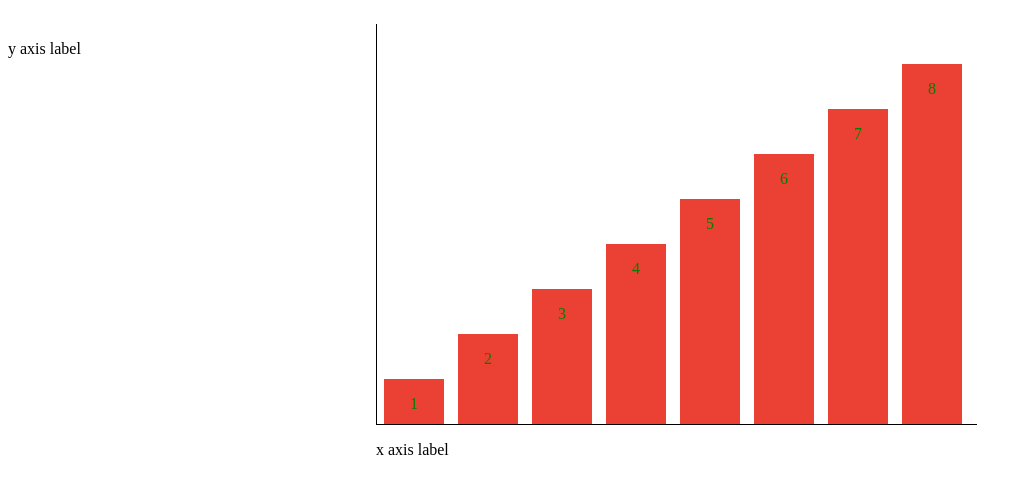
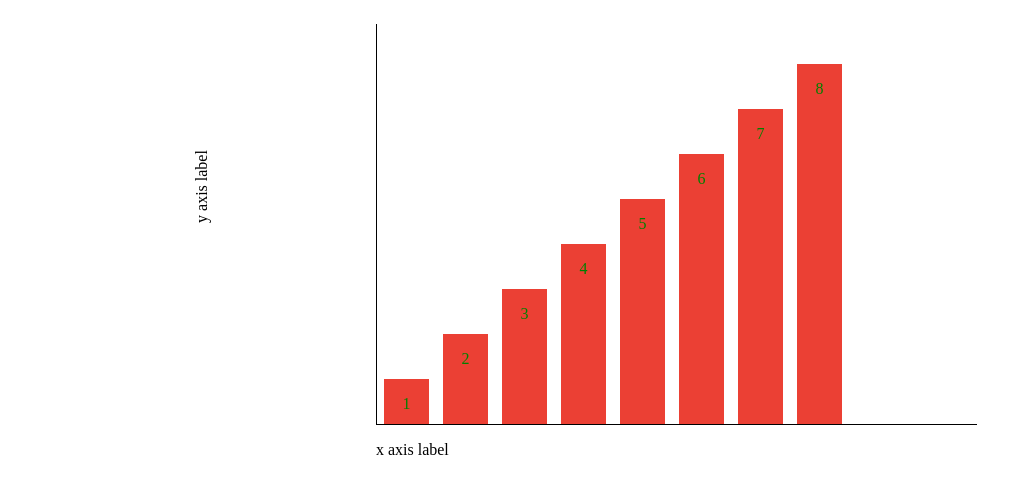
Before and after one commit to sophdubs/bar-chart-project, a website: page index.html in a window 1280 px wide. Shown: the part 77-570 px from the top of the page, without its empty margins (0-1032 px from the left). Drawn offline with nearby package versions, Linux system fonts and the light colour scheme.

Commit message:
bar spacing can be customized by passing it in through options object

```diff
--- a/index.js
+++ b/index.js
@@ -17,10 +17,19 @@ const drawBarChart = function(data, options, element){
 
   // Setting width of bars based on data inputs
   const numBars = data.length;
-  const barMargin = Math.floor(Number(options.width) / numBars) * 0.20;
-  const barWidth = Math.floor(Number(options.width) / numBars) - barMargin;
-  root.style.setProperty('--barWidth', `${barWidth}px`);
-  root.style.setProperty('--barMargin', `${Math.floor(barMargin / 2)}px`);
+  if (options.barSpacing) {
+    const space = Number(options.barSpacing.substring(0, options.barSpacing.length - 2));
+    const diff = options.width - (data.length * space);
+    const barMargin = space / 2;
+    const barWidth = diff / data.length;
+    root.style.setProperty('--barWidth', `${barWidth}px`);
+    root.style.setProperty('--barMargin', `${Math.floor(barMargin / 2)}px`);
+  } else {
+    const barMargin = Math.floor(Number(options.width) / numBars) * 0.20;
+    const barWidth = Math.floor(Number(options.width) / numBars) - barMargin;
+    root.style.setProperty('--barWidth', `${barWidth}px`);
+    root.style.setProperty('--barMargin', `${Math.floor(barMargin / 2)}px`);
+  }
 
   // Set colour of bars based on passed in options
   root.style.setProperty('--barColour', options.barColour);
@@ -50,6 +59,7 @@ const chartOptions = {
   height: '400',
   width: '600',
   valuePos: 'top',
+  barSpacing: '30px',
   barColour: '#eb4034',
   title: 'This is the title',
   titleColour: '#eb4034',
--- a/styles.css
+++ b/styles.css
@@ -25,6 +25,9 @@
 
 .y-axis {
   grid-area: yAxis;
+  transform: rotate(270deg);
+  /* CHANGE THIS LATERRRRR */
+  height: 30px;
 }
 
 .x-axis {
```
